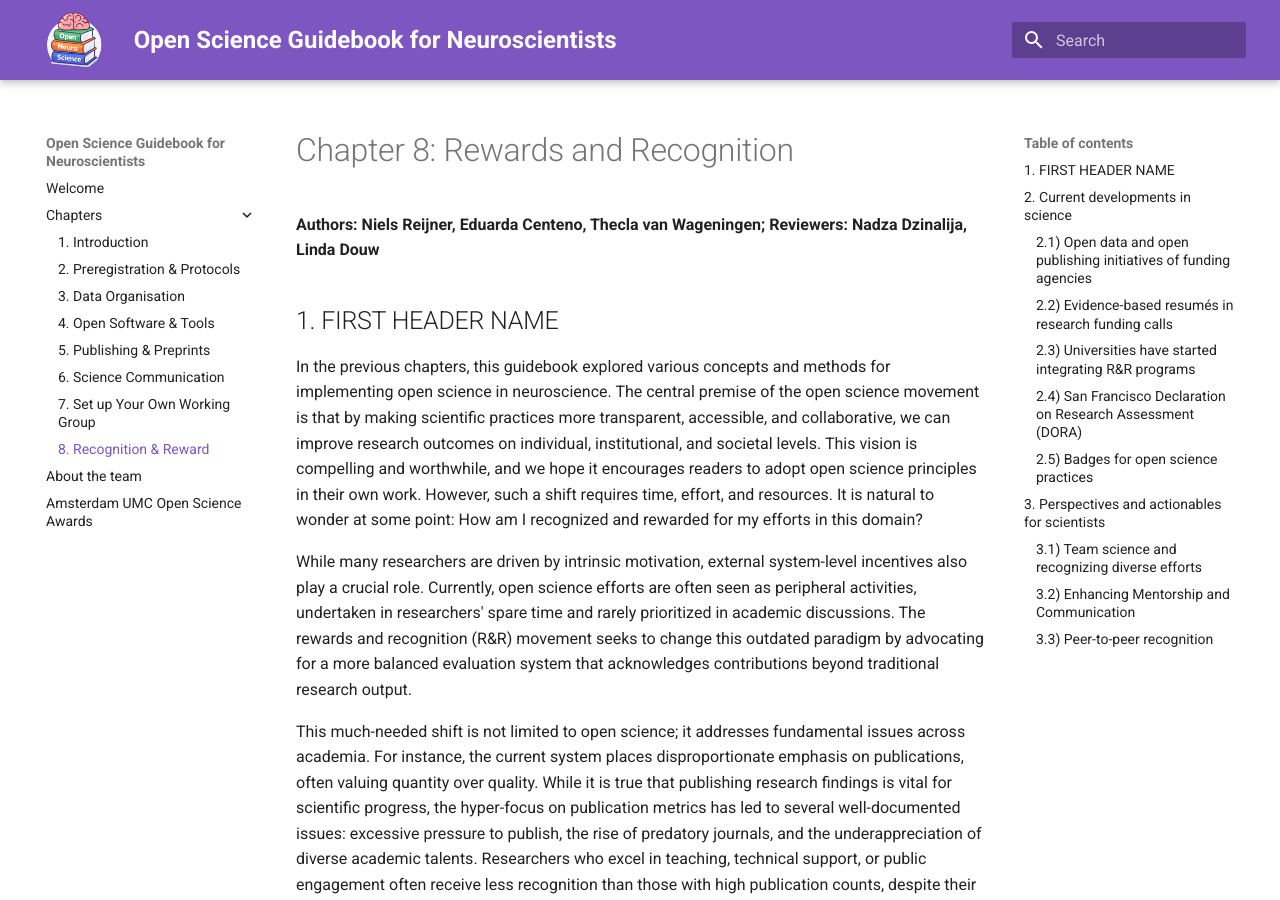
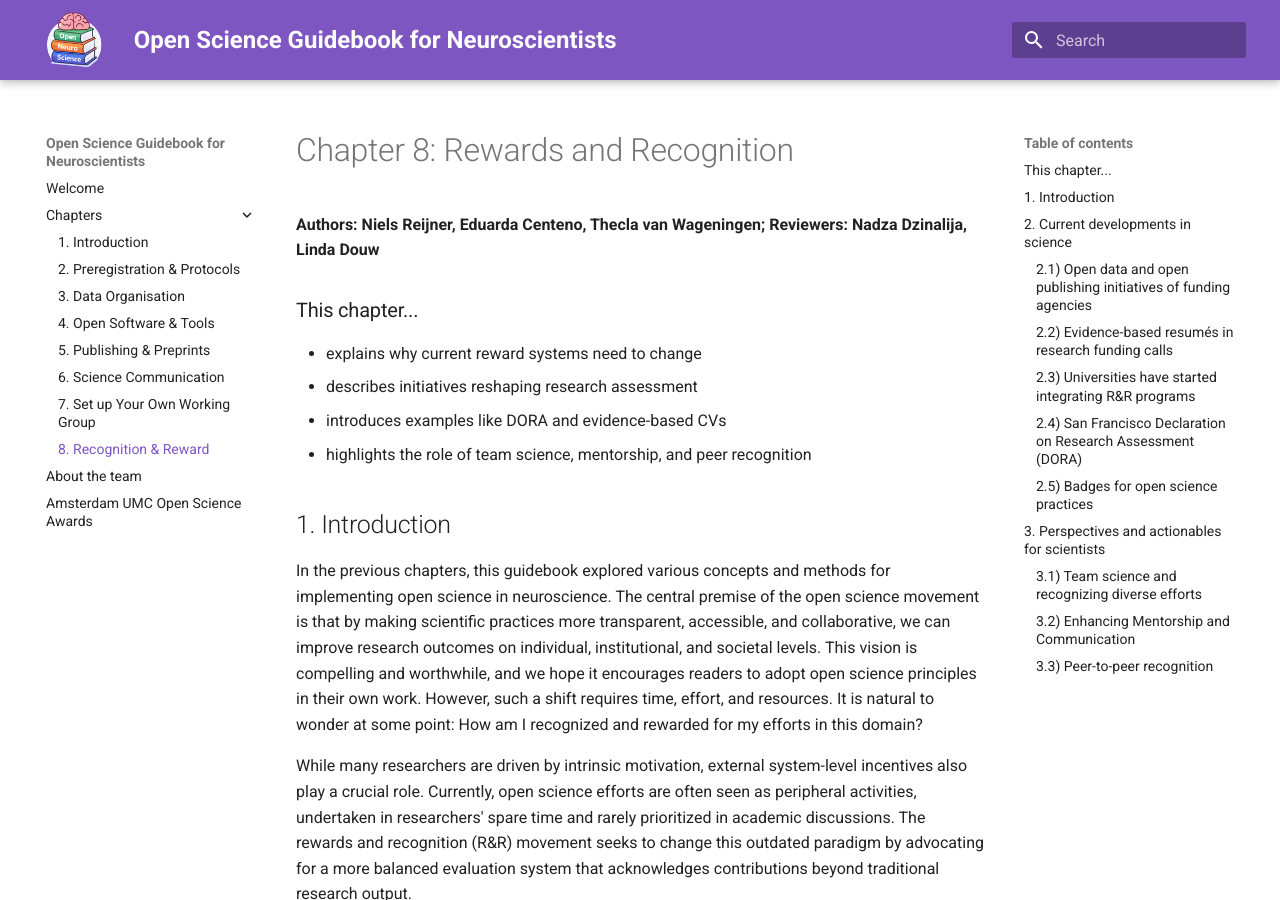
Before and after one commit to ANW-Open-Science/Open-Science-Guidebook-for-Neuroscientists, an MkDocs documentation site: the page built from docs/tabs/8-recognition_reward.md, in a window 1280 px wide and 900 px high. Built offline with MkDocs 1.6.1 and Material for MkDocs 9.7.7, drawn with Linux system fonts in a browser that asks for light colours.

Commit message:
added bullet points ch8

```diff
--- a/docs/tabs/8-recognition_reward.md
+++ b/docs/tabs/8-recognition_reward.md
@@ -2,7 +2,13 @@
 
 **Authors: Niels Reijner, Eduarda Centeno, Thecla van Wageningen; Reviewers: Nadza Dzinalija, Linda Douw**
 
-## 1. FIRST HEADER NAME
+### This chapter...
+- explains why current reward systems need to change
+- describes initiatives reshaping research assessment
+- introduces examples like DORA and evidence-based CVs
+- highlights the role of team science, mentorship, and peer recognition
+
+## 1. Introduction
 In the previous chapters, this guidebook explored various concepts and methods for implementing open science in neuroscience. The central premise of the open science movement is that by making scientific practices more transparent, accessible, and collaborative, we can improve research outcomes on individual, institutional, and societal levels. This vision is compelling and worthwhile, and we hope it encourages readers to adopt open science principles in their own work. However, such a shift requires time, effort, and resources. It is natural to wonder at some point: How am I recognized and rewarded for my efforts in this domain?
 
 While many researchers are driven by intrinsic motivation, external system-level incentives also play a crucial role. Currently, open science efforts are often seen as peripheral activities, undertaken in researchers' spare time and rarely prioritized in academic discussions. The rewards and recognition (R&R) movement seeks to change this outdated paradigm by advocating for a more balanced evaluation system that acknowledges contributions beyond traditional research output.
```
